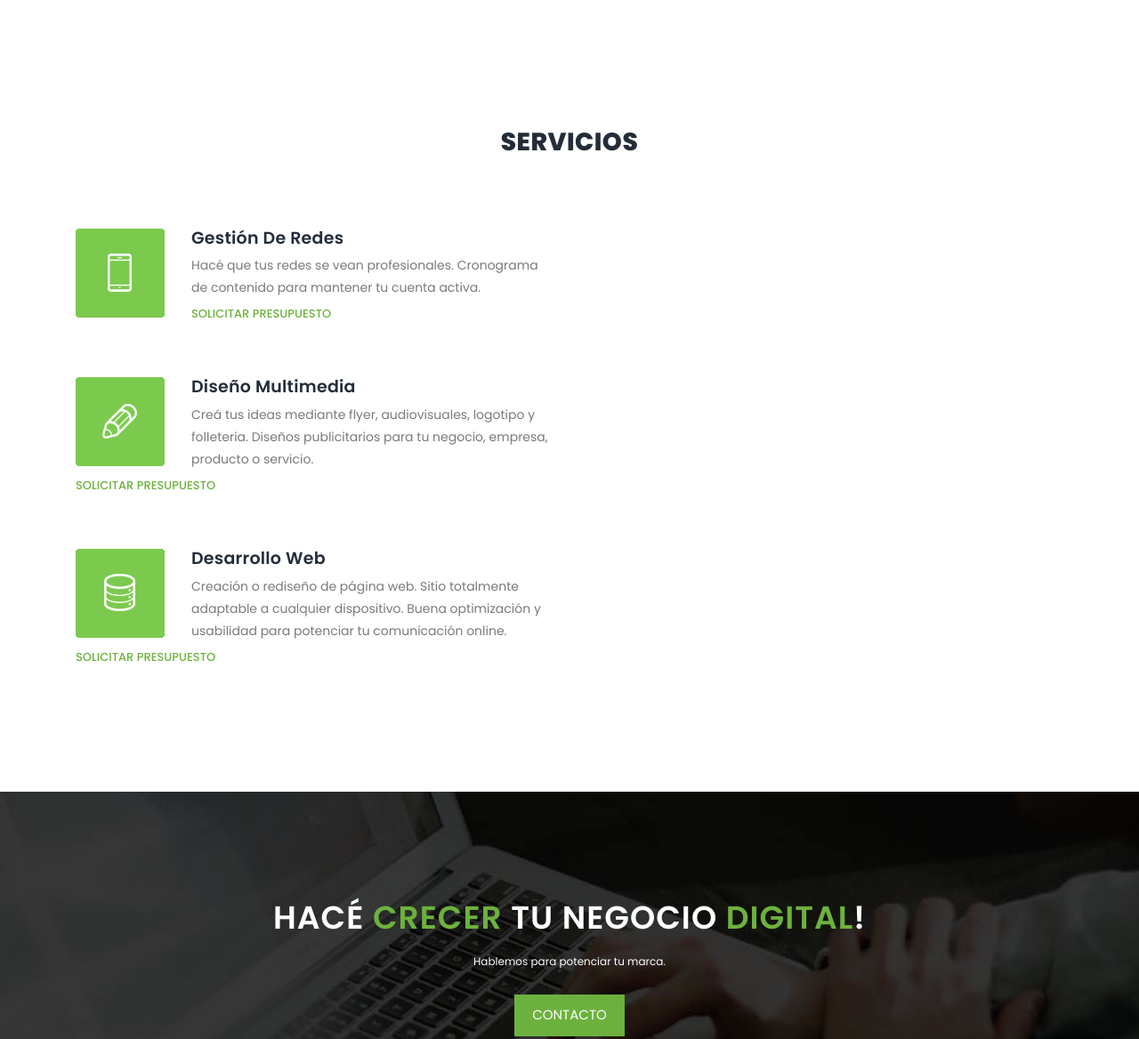
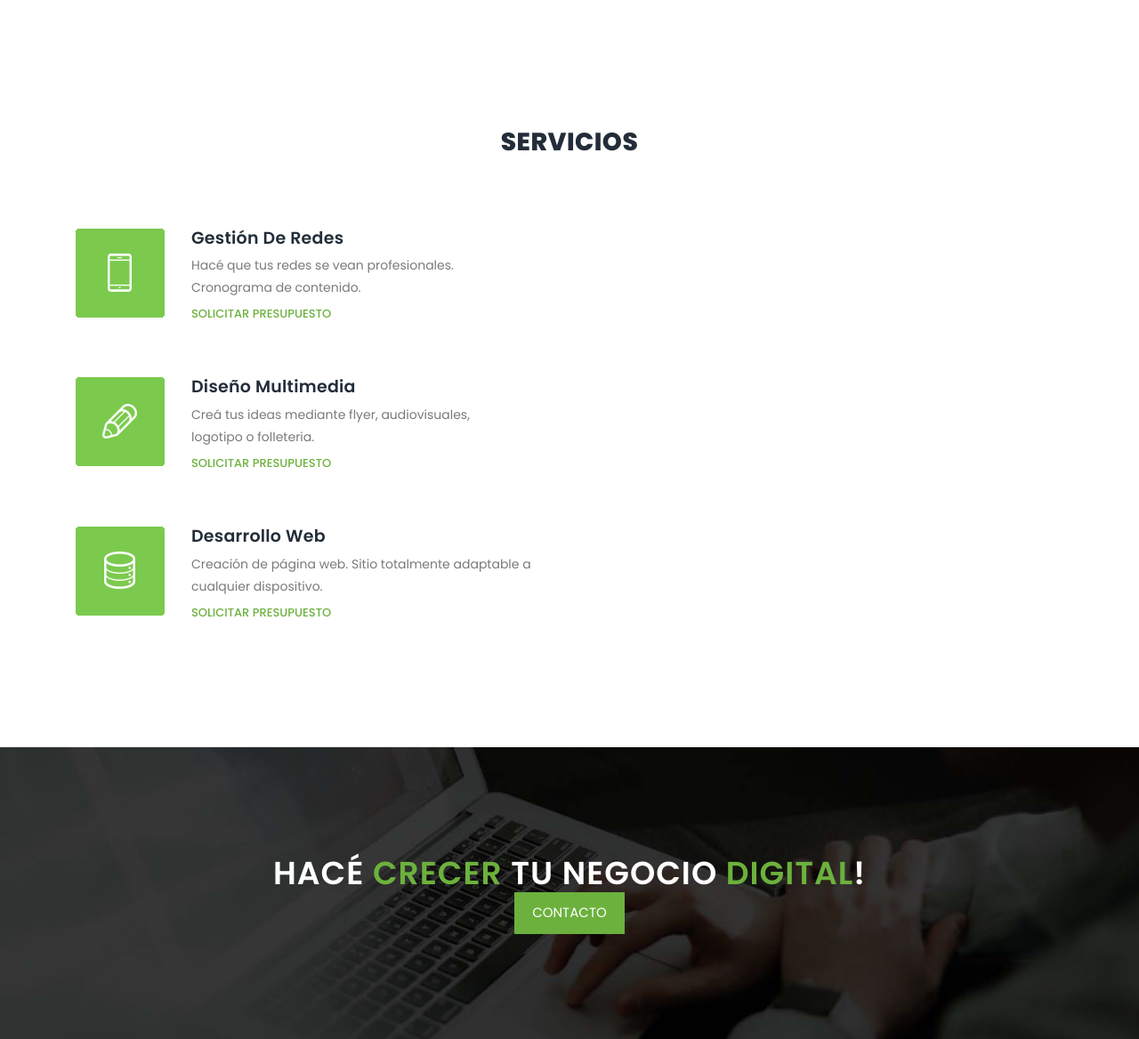
Before and after one commit to disenodigitalar/1, a plain HTML site: page index.html in a window 1280 px wide. Shown: the part 804-1972 px from the top of the page at 89% size. Drawn offline with Linux system fonts and the light colour scheme.

Commit message:
Add files via upload

```diff
--- a/index.html
+++ b/index.html
@@ -86,7 +86,7 @@
                             </div>
                             <div class="right-content">
                                 <h4>Gestión de redes</h4>
-                                <p>Hacé que tus redes se vean profesionales. Cronograma de contenido para mantener tu cuenta activa.</p>
+                                <p>Hacé que tus redes se vean profesionales. Cronograma de contenido.</p>
                                 <a href="https://walink.co/89463e" class="text-button" target="_blank">Solicitar presupuesto</a>
                             </div>
                         </li>
@@ -96,7 +96,7 @@
                             </div>
                             <div class="right-content">
                                 <h4>Diseño multimedia</h4>
-                                <p>Creá tus ideas mediante flyer, audiovisuales, logotipo y folleteria. Diseños publicitarios para tu negocio, empresa, producto o servicio.</p>
+                                <p>Creá tus ideas mediante flyer, audiovisuales, logotipo o folleteria.</p>
                                 <a href="https://walink.co/0299e2" class="text-button" target="_blank">Solicitar presupuesto</a>
                             </div>
                         </li>
@@ -106,7 +106,7 @@
                             </div>
                             <div class="right-content">
                                 <h4>Desarrollo web</h4>
-                                <p>Creación o rediseño de página web. Sitio totalmente adaptable a cualquier dispositivo. Buena optimización y usabilidad para potenciar tu comunicación online.</p>
+                                <p>Creación de página web. Sitio totalmente adaptable a cualquier dispositivo.</p>
                                 <a href="https://walink.co/d712b6" class="text-button" target="_blank">Solicitar presupuesto</a>
                             </div>
                         </li>
@@ -124,7 +124,6 @@
                 <div class="col-lg-10 offset-lg-1">
                     <div class="cta-content">
                         <h2>Hacé <em>crecer</em> tu negocio <em> digital</em>!</h2>
-                        <p>Hablemos para potenciar tu marca.</p>
                         <div class="main-button scroll-to-section">
                             <a href="#contact-us">contacto</a>
                         </div>
@@ -206,11 +205,7 @@
                             <h2>Contacto</h2>
                     </div>
                 </div>
-                <div class="col-lg-6 col-md-6 col-xs-12">
-                    <div id="map">
-                      <iframe src="https://www.google.com/maps/embed?pb=!1m18!1m12!1m3!1d113262.54718559948!2d-58.862426941927!3d-27.486234122023063!2m3!1f0!2f0!3f0!3m2!1i1024!2i768!4f13.1!3m3!1m2!1s0x94456b79d5bed36b%3A0xfa999f1ef3b40646!2sCorrientes!5e0!3m2!1ses-419!2sar!4v1660321130437!5m2!1ses-419!2sar" width="100%" height="600px" frameborder="0" style="border:0" allowfullscreen></iframe>
-                    </div>
-                </div>
+
                 <div class="col-lg-6 col-md-6 col-xs-12">
                     <div class="contact-form">
                         <form id="contact" action="">
@@ -243,6 +238,11 @@
                           </div>
                         </form>
                         <a href="mailto:ddigital789@gmail.com" id="correojava">mail</a>
+                    </div>
+                </div>
+                <div class="col-lg-6 col-md-6 col-xs-12">
+                    <div id="map">
+                      <iframe src="https://www.google.com/maps/embed?pb=!1m18!1m12!1m3!1d113262.54718559948!2d-58.862426941927!3d-27.486234122023063!2m3!1f0!2f0!3f0!3m2!1i1024!2i768!4f13.1!3m3!1m2!1s0x94456b79d5bed36b%3A0xfa999f1ef3b40646!2sCorrientes!5e0!3m2!1ses-419!2sar!4v1660321130437!5m2!1ses-419!2sar" width="100%" height="600px" frameborder="0" style="border:0" allowfullscreen></iframe>
                     </div>
                 </div>
             </div>
```
